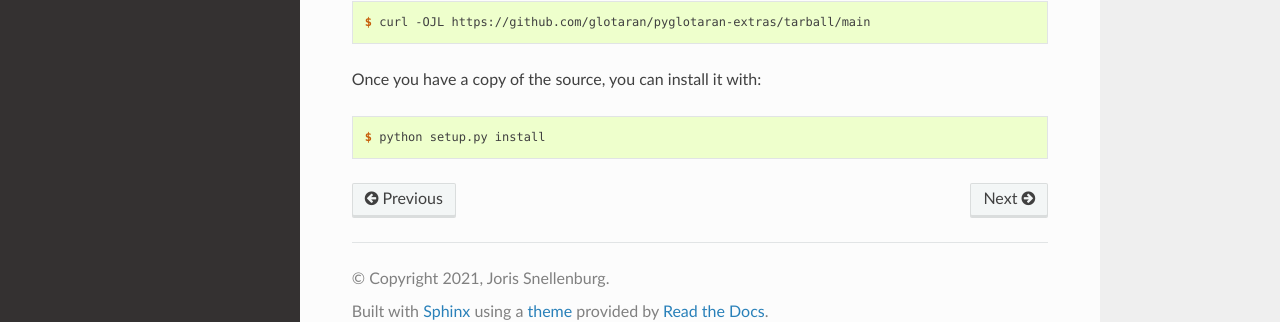
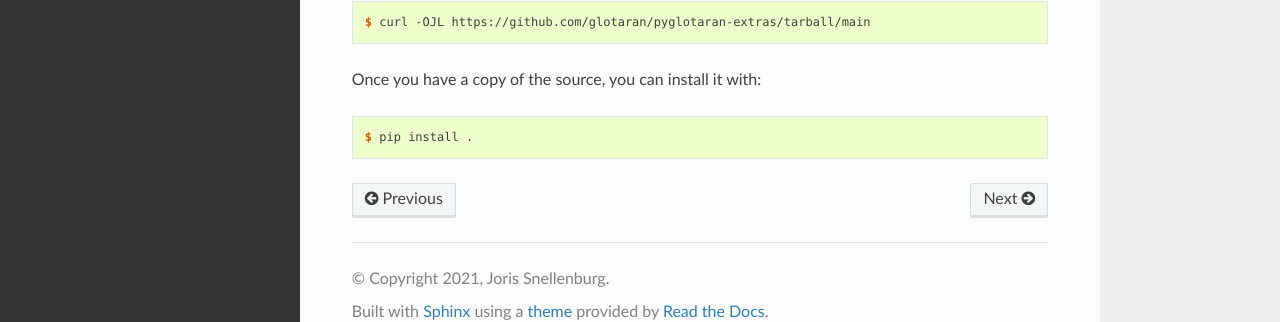
Before and after one commit to glotaran/pyglotaran-extras, a Sphinx documentation site: the page built from docs/installation.rst, in a window 1280 px wide and 1064 px high. Shown: the part 716-1038 px from the top of the window. Built offline with Sphinx 7.4.7 and the Read the Docs theme 2.0.0, drawn with Linux system fonts in a browser that asks for light colours.

Commit message:
🧹 Cleanup old installation residuals

```diff
--- a/CONTRIBUTING.rst
+++ b/CONTRIBUTING.rst
@@ -104,7 +104,7 @@ Before you submit a pull request, check that it meets these guidelines:
 2. If the pull request adds functionality, the docs should be updated. Put
    your new functionality into a function with a docstring, and add the
    feature to the list in README.md.
-3. The pull request should work for Python 3.8 and 3.9. Check
+3. The pull request should work for Python 3.10 and 3.11. Check
    https://github.com/glotaran/pyglotaran-extras/actions
    and make sure that the tests pass for all supported Python versions.
 
--- a/docs/installation.rst
+++ b/docs/installation.rst
@@ -44,7 +44,7 @@ Once you have a copy of the source, you can install it with:
 
 .. code-block:: console
 
-    $ python setup.py install
+    $ pip install .
 
 
 .. _Github repo: https://github.com/glotaran/pyglotaran-extras
--- a/pyproject.toml
+++ b/pyproject.toml
@@ -177,7 +177,6 @@ dummy-variable-rgx = "^(_+|(_+[a-zA-Z0-9_]*[a-zA-Z0-9]+?))$"
 target-version = "py310"
 
 [tool.ruff.per-file-ignores]
-"setup.py" = ["D"]
 "tests/*" = ["ARG001"]
 
 [tool.isort]
@@ -193,7 +192,6 @@ remove_redundant_aliases = true
 branch = true
 include = ['pyglotaran_extras/*']
 omit = [
-  'setup.py',
   'tests/*',
   # comment the above line if you want to see if all tests did run
 ]
@@ -241,7 +239,7 @@ wrap-summaries = 99
 wrap-descriptions = 99
 
 [tool.interrogate]
-exclude = ["setup.py", "docs", "tests/*"]
+exclude = ["docs", "tests/*"]
 ignore-init-module = true
 fail-under = 100
 
@@ -253,6 +251,6 @@ flake8 = ["--extend-ignore=E402,F404"]
 [tool.pydoclint]
 skip-checking-short-docstrings = false
 style = 'numpy'
-exclude = '^(docs/|setup.py$|tests?/)'
+exclude = '^(docs/|tests?/)'
 require-return-section-when-returning-none = false
 allow-init-docstring = true
```
Also changed, not shown: .pre-commit-config.yaml, 2 other files.
